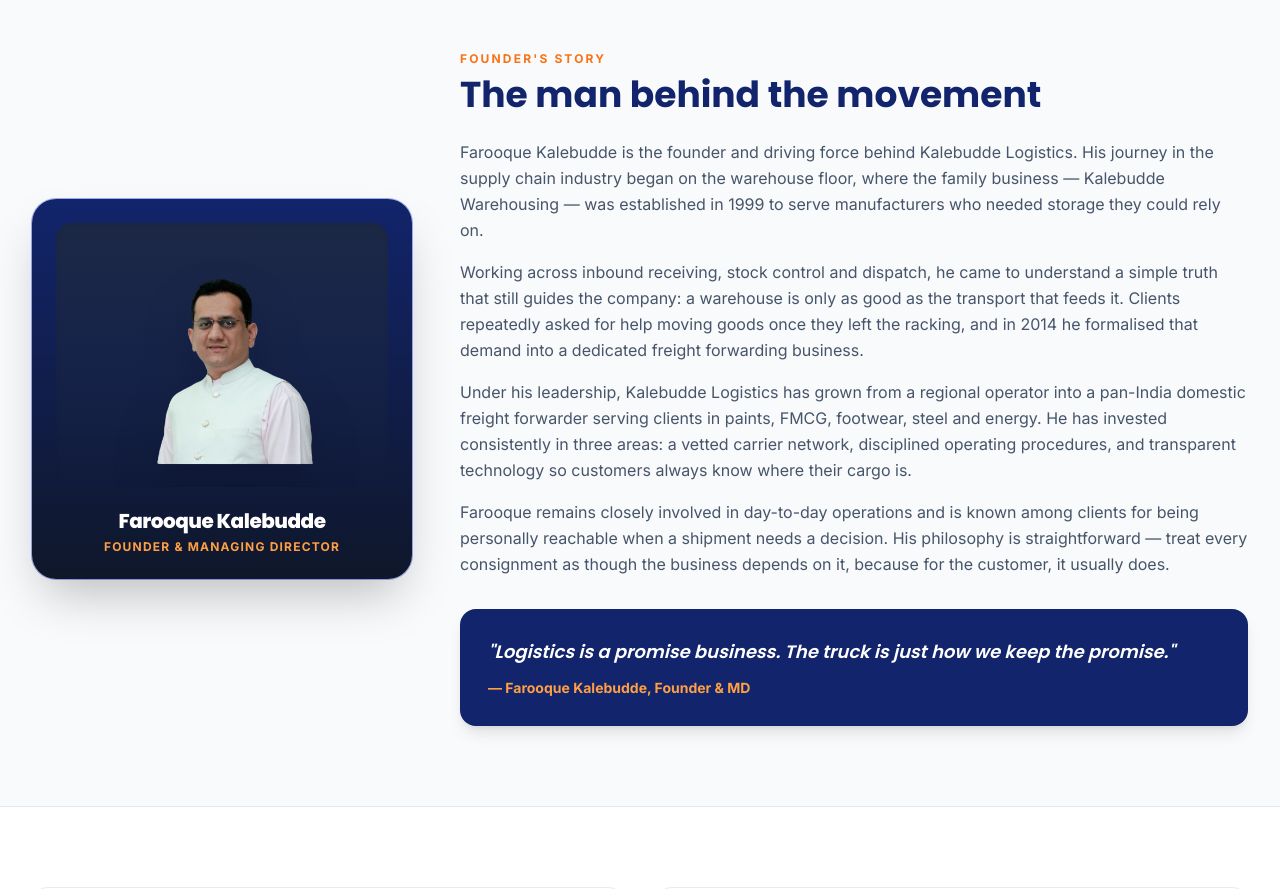
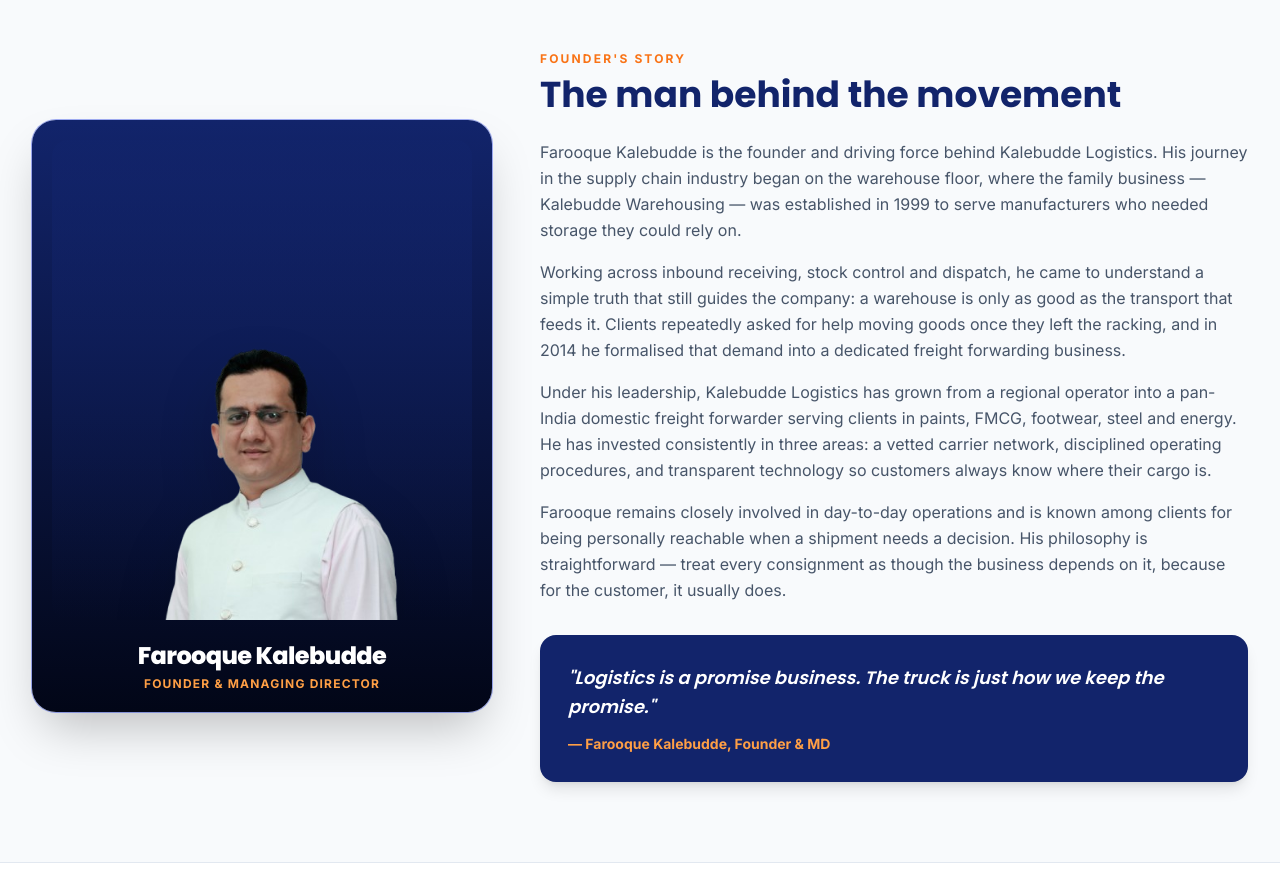
Before and after one commit to nadeemwebdev-max/kalebudde-logistics, a React (Vite) app in the folder frontend/: page /about in a window 1280 px wide. Shown: the part 1080-1969 px from the top of the page. Built offline with nearby package versions, Linux system fonts and the light colour scheme; no server answers.

Commit message:
Enlarge Founder photo and expand card frame for a full prominent portrait view

```diff
--- a/frontend/src/pages/About.tsx
+++ b/frontend/src/pages/About.tsx
@@ -87,13 +87,13 @@
 
       {/* Founder Section */}
       <section className="bg-slate-50 py-20 border-y border-slate-200">
-        <div className="container-x grid items-center gap-12 lg:grid-cols-[380px,1fr]">
-          <figure className="relative overflow-hidden rounded-3xl bg-gradient-to-b from-brand-900 via-brand-950 to-slate-900 p-6 shadow-2xl ring-1 ring-brand-700/40">
-            <div className="relative mx-auto flex items-center justify-center overflow-hidden rounded-2xl bg-gradient-to-b from-slate-800/80 to-brand-950/90 p-3 shadow-inner">
+        <div className="container-x grid items-center gap-12 lg:grid-cols-[460px,1fr]">
+          <figure className="relative overflow-hidden rounded-3xl bg-gradient-to-b from-brand-900 via-brand-950 to-slate-950 p-5 shadow-2xl ring-1 ring-brand-700/40">
+            <div className="relative mx-auto flex h-[480px] w-full items-end justify-center overflow-hidden rounded-2xl bg-gradient-to-b from-brand-900/60 to-brand-950/90 pt-4">
               <img
                 src="/images/founder.png"
                 alt="Farooque Kalebudde, Founder of Kalebudde Logistics"
-                className="h-auto max-h-[440px] w-full object-contain drop-shadow-2xl transition duration-300 hover:scale-[1.02]"
+                className="h-full w-full object-contain object-bottom scale-110 drop-shadow-2xl transition duration-300 hover:scale-[1.13]"
                 loading="lazy"
                 width={800}
                 height={1000}
@@ -102,15 +102,16 @@
                   if (!target.dataset.tried) {
                     target.dataset.tried = "true";
                     target.src = "/images/founder.jpg";
+                    target.className = "h-full w-full object-cover object-top rounded-2xl";
                   }
                 }}
               />
             </div>
             <figcaption className="mt-5 text-center">
-              <p className="font-display text-xl font-extrabold text-white tracking-tight">
+              <p className="font-display text-2xl font-extrabold text-white tracking-tight">
                 Farooque Kalebudde
               </p>
-              <p className="mt-1 text-xs font-bold uppercase tracking-widest text-accent-400">
+              <p className="mt-1 text-xs font-extrabold uppercase tracking-widest text-accent-400">
                 Founder &amp; Managing Director
               </p>
             </figcaption>
```
